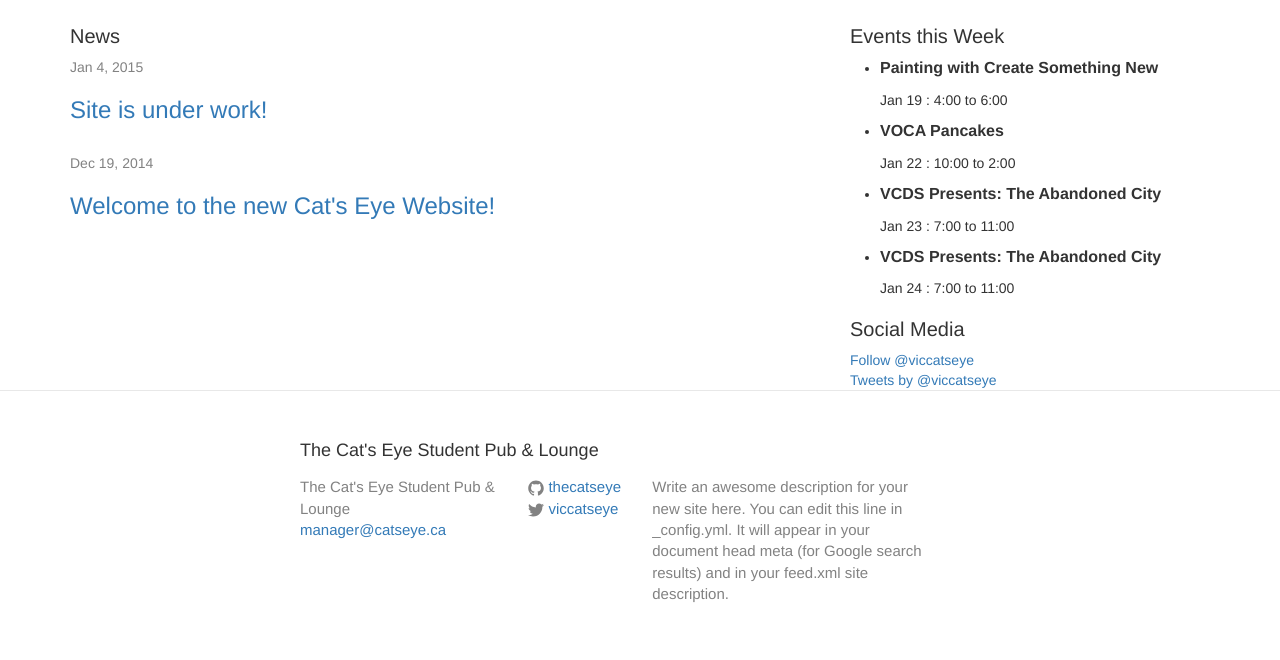
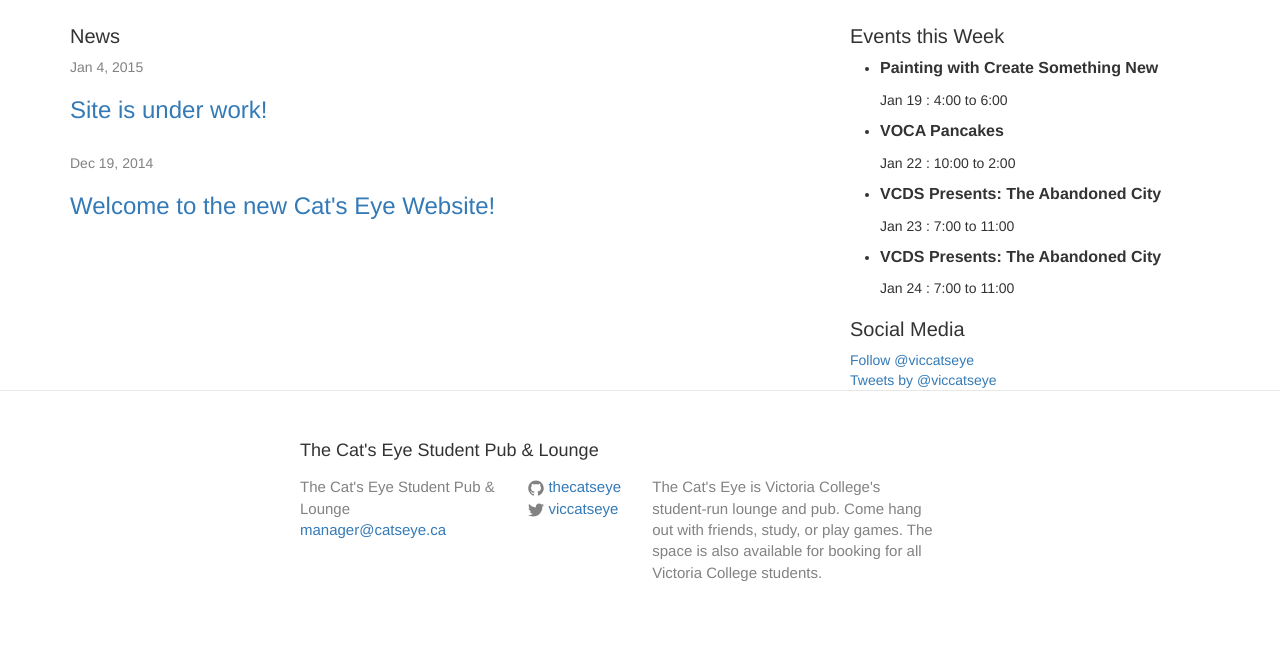
Before and after one commit to ryanfan/cats-eye, a Jekyll site: the page built from index.html, in a window 1280 px wide. Shown: the part 686-1346 px from the top of the page. Built offline with Jekyll 4.4.1, drawn with Linux system fonts in a browser that asks for light colours; nearby versions of some CDN libraries; comment, search, counter and statistics services are not loaded; after the commit the page ends 1324 px from its top, so only the background shows below that.

Commit message:
Updated Site Description
In config.yml

```diff
--- a/_config.yml
+++ b/_config.yml
@@ -3,9 +3,9 @@ title: The Cat's Eye
 title_suffix: Student Pub & Lounge
 email: manager@catseye.ca
 description: > # this means to ignore newlines until "baseurl:"
-  Write an awesome description for your new site here. You can edit this
-  line in _config.yml. It will appear in your document head meta (for
-  Google search results) and in your feed.xml site description.
+  The Cat's Eye is Victoria College's student-run lounge and pub. Come
+  hang out with friends, study, or play games. The space is also available
+  for booking for all Victoria College students.
 baseurl: "" # the subpath of your site, e.g. /blog/
 url: "http://thecatseye.ca" # the base hostname & protocol for your site
 twitter_username: viccatseye
```
